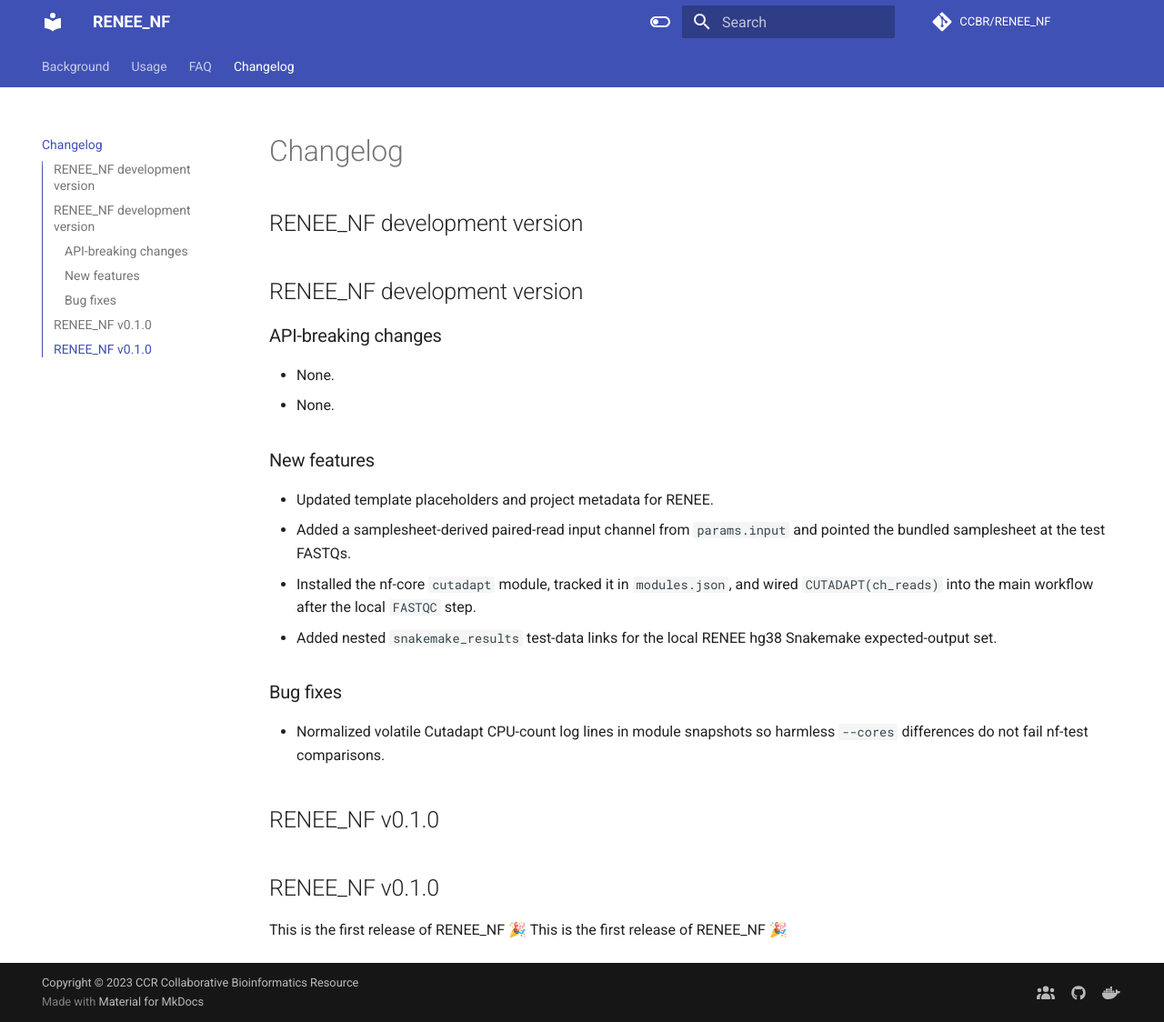
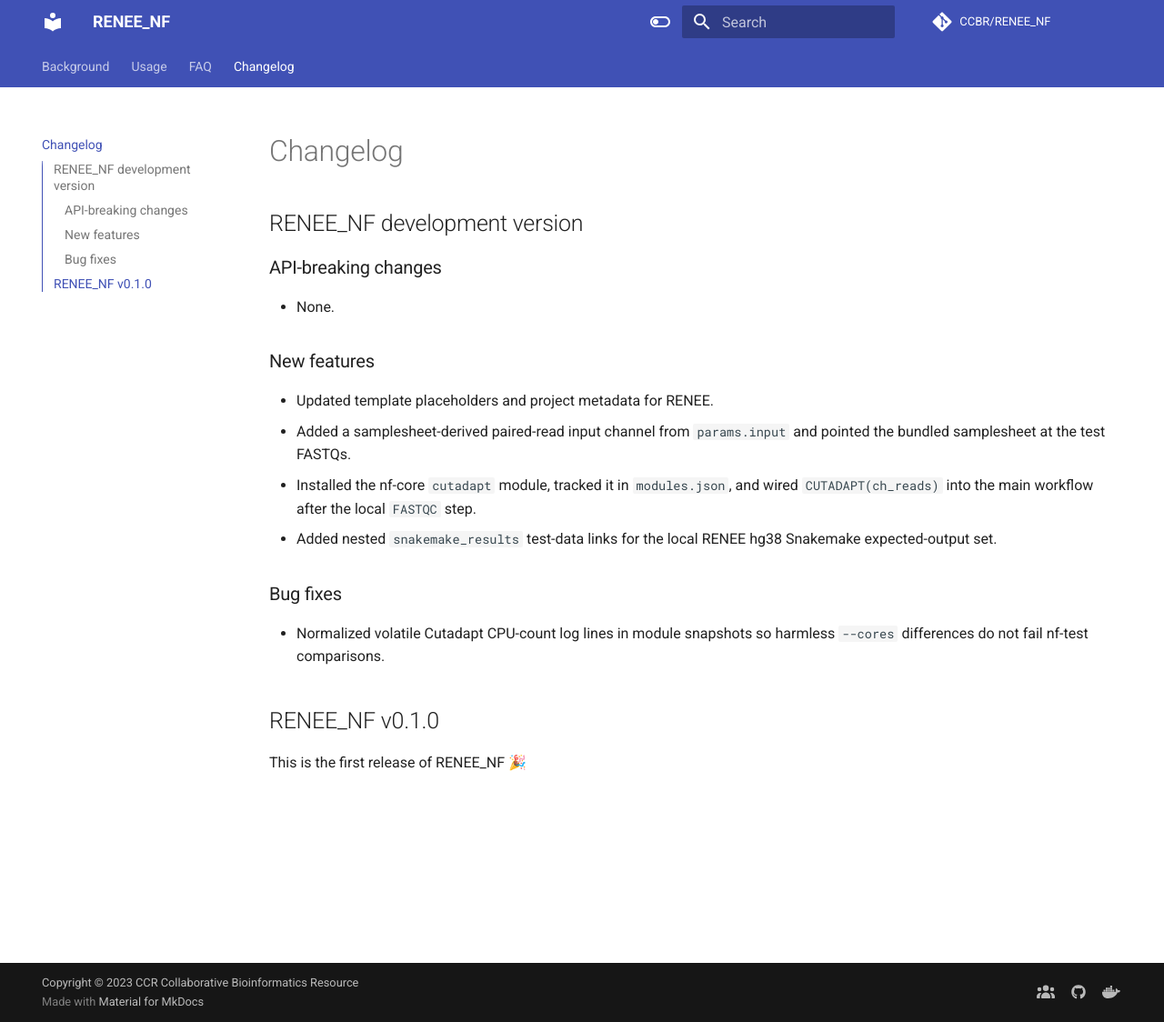
Before and after one commit to CCBR/RENEE_NF, an MkDocs documentation site: the page built from docs/changelog.md, in a window 1280 px wide and 1124 px high. Shown: the whole window at 91% size. Built offline with MkDocs 1.6.1 and Material for MkDocs 9.7.7, drawn with Linux system fonts in a browser that asks for light colours; comment, search, counter and statistics services are not loaded; the version menu is left out.

Commit message:
Apply suggestions from code review
Co-authored-by: Copilot Autofix powered by AI <175728472+Copilot@users.noreply.github.com>

```diff
--- a/CHANGELOG.md
+++ b/CHANGELOG.md
@@ -1,10 +1,8 @@
 ## RENEE_NF development version
 
-## RENEE_NF development version
 
 ### API-breaking changes
 
-- None.
 - None.
 
 ### New features
@@ -20,7 +18,5 @@
 
 ## RENEE_NF v0.1.0
 
-## RENEE_NF v0.1.0
 
 This is the first release of RENEE_NF 🎉
-This is the first release of RENEE_NF 🎉
--- a/modules/CCBR/cutadapt/meta.yml
+++ b/modules/CCBR/cutadapt/meta.yml
@@ -6,7 +6,7 @@ keywords:
   - adapters
   - quality trimming
 tools:
-  - cuatadapt:
+  - cutadapt:
       description: |
         Cutadapt finds and removes adapter sequences, primers, poly-A tails and other types of unwanted sequence from your high-throughput sequencing reads.
       documentation: https://cutadapt.readthedocs.io/en/stable/index.html
@@ -35,7 +35,7 @@ output:
       pattern: "*fastq.gz"
   - log:
       type: file
-      description: cuatadapt log file
+      description: cutadapt log file
       pattern: "*cutadapt.log"
   - versions:
       type: file
```
Also changed, not shown: 2 other files.
